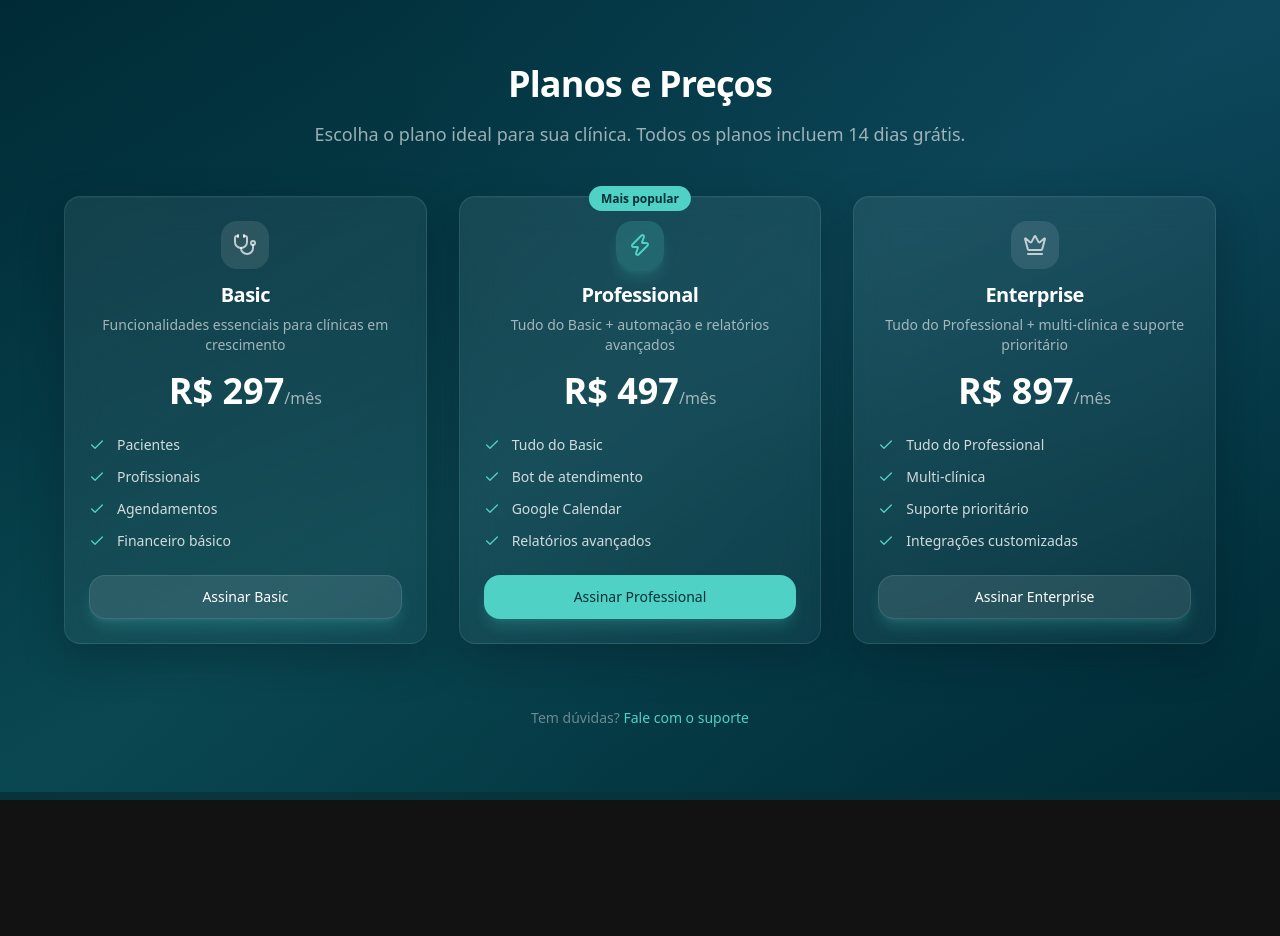
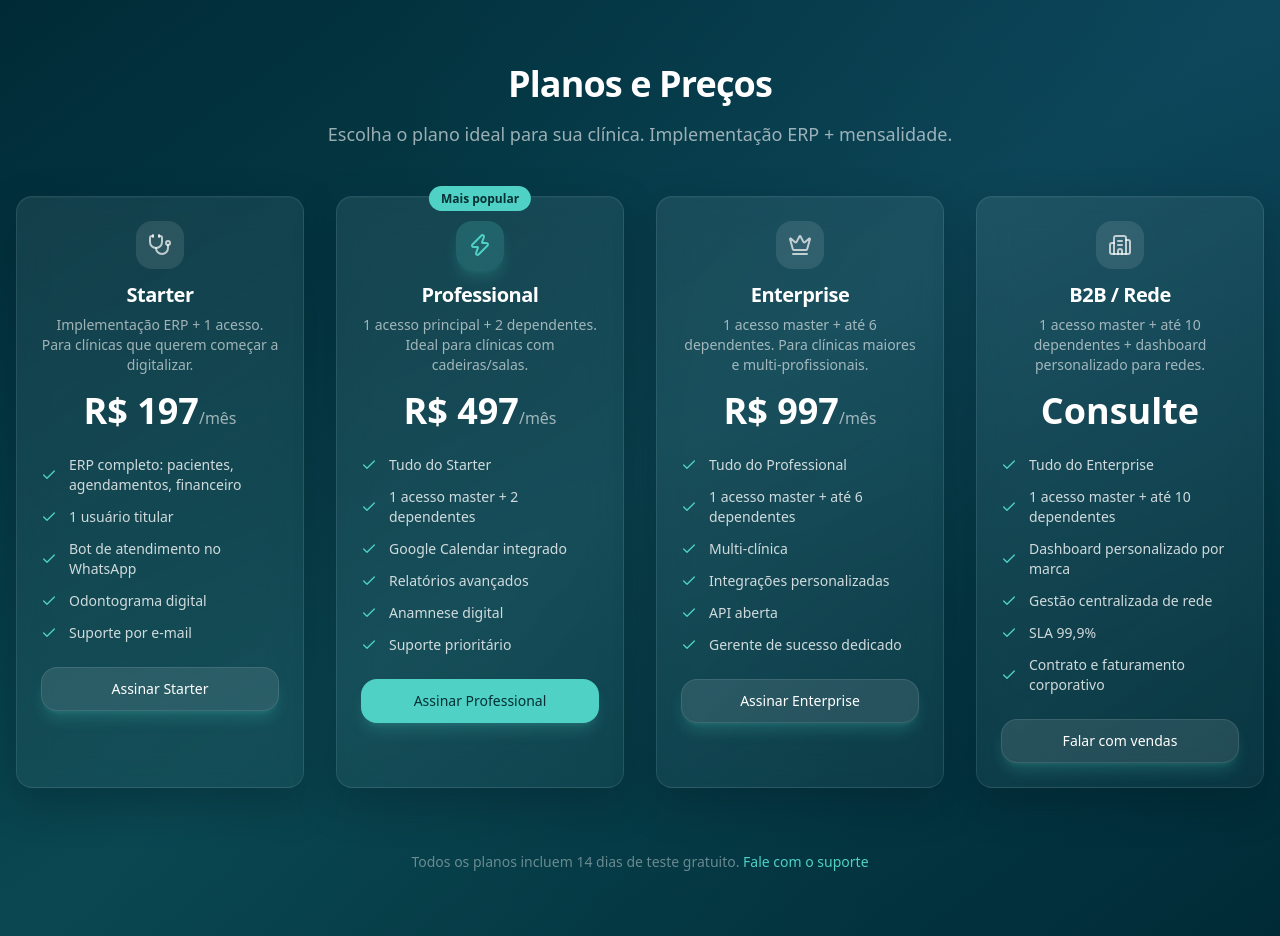
Before and after one commit to Godoindustry/DentalOS, a Next.js app: page /precos in a window 1280 px wide. Before the commit the page ends 800 px from the top, so only its background shows below. Built offline with nearby package versions, Linux system fonts and the light colour scheme.

Commit message:
feat: update pricing plans to 4 tiers with B2B option

```diff
--- a/src/app/precos/page.tsx
+++ b/src/app/precos/page.tsx
@@ -8,54 +8,77 @@ import {
   CardHeader,
   CardTitle,
 } from "@/components/ui/card"
-import { Check, Stethoscope, Zap, Crown } from "lucide-react"
+import { Check, Stethoscope, Zap, Crown, Building2 } from "lucide-react"
 import Link from "next/link"
 
 const plans = [
   {
-    name: "Basic",
-    price: "R$ 297",
+    name: "Starter",
+    price: "R$ 197",
     period: "/mês",
-    description: "Funcionalidades essenciais para clínicas em crescimento",
+    description: "Implementação ERP + 1 acesso. Para clínicas que querem começar a digitalizar.",
     icon: Stethoscope,
     features: [
-      "Pacientes",
-      "Profissionais",
-      "Agendamentos",
-      "Financeiro básico",
+      "ERP completo: pacientes, agendamentos, financeiro",
+      "1 usuário titular",
+      "Bot de atendimento no WhatsApp",
+      "Odontograma digital",
+      "Suporte por e-mail",
     ],
     highlighted: false,
-    cta: "Assinar Basic",
+    cta: "Assinar Starter",
   },
   {
     name: "Professional",
     price: "R$ 497",
     period: "/mês",
-    description: "Tudo do Basic + automação e relatórios avançados",
+    description: "1 acesso principal + 2 dependentes. Ideal para clínicas com cadeiras/salas.",
     icon: Zap,
     features: [
-      "Tudo do Basic",
-      "Bot de atendimento",
-      "Google Calendar",
+      "Tudo do Starter",
+      "1 acesso master + 2 dependentes",
+      "Google Calendar integrado",
       "Relatórios avançados",
+      "Anamnese digital",
+      "Suporte prioritário",
     ],
     highlighted: true,
     cta: "Assinar Professional",
   },
   {
     name: "Enterprise",
-    price: "R$ 897",
+    price: "R$ 997",
     period: "/mês",
-    description: "Tudo do Professional + multi-clínica e suporte prioritário",
+    description: "1 acesso master + até 6 dependentes. Para clínicas maiores e multi-profissionais.",
     icon: Crown,
     features: [
       "Tudo do Professional",
+      "1 acesso master + até 6 dependentes",
       "Multi-clínica",
-      "Suporte prioritário",
-      "Integrações customizadas",
+      "Integrações personalizadas",
+      "API aberta",
+      "Gerente de sucesso dedicado",
     ],
     highlighted: false,
     cta: "Assinar Enterprise",
+  },
+  {
+    name: "B2B / Rede",
+    price: "Consulte",
+    period: "",
+    description: "1 acesso master + até 10 dependentes + dashboard personalizado para redes.",
+    icon: Building2,
+    features: [
+      "Tudo do Enterprise",
+      "1 acesso master + até 10 dependentes",
+      "Dashboard personalizado por marca",
+      "Gestão centralizada de rede",
+      "SLA 99,9%",
+      "Contrato e faturamento corporativo",
+    ],
+    highlighted: false,
+    cta: "Falar com vendas",
+    customLink: true,
   },
 ]
 
@@ -67,17 +90,17 @@ export default function PrecosPage() {
         <div className="absolute inset-0 bg-[radial-gradient(ellipse_at_top_right,rgba(59,130,246,0.08),transparent_50%)]" />
         <div className="absolute inset-0 bg-[radial-gradient(ellipse_at_bottom_left,rgba(16,185,129,0.05),transparent_50%)]" />
 
-        <div className="relative mx-auto max-w-6xl">
+        <div className="relative mx-auto max-w-7xl">
           <div className="text-center mb-12">
             <h1 className="text-4xl font-bold tracking-tight text-white mb-4">
               Planos e Preços
             </h1>
             <p className="text-lg text-white/60 max-w-2xl mx-auto">
-              Escolha o plano ideal para sua clínica. Todos os planos incluem 14 dias grátis.
+              Escolha o plano ideal para sua clínica. Implementação ERP + mensalidade.
             </p>
           </div>
 
-          <div className="grid gap-8 md:grid-cols-3">
+          <div className="grid gap-8 md:grid-cols-2 lg:grid-cols-4">
             {plans.map((plan) => {
               const Icon = plan.icon
               return (
@@ -136,6 +159,20 @@ export default function PrecosPage() {
                     </ul>
                   </CardContent>
                   <CardFooter>
+                    {plan.customLink ? (
+                      <Button
+                        className={`w-full h-11 ${
+                          plan.highlighted
+                            ? "bg-primary text-[#042f34] hover:bg-primary/90"
+                            : "bg-white/10 text-white hover:bg-white/15 border border-white/10"
+                        }`}
+                        asChild
+                      >
+                        <Link href="mailto:contato@godoindustry.com?subject=Interesse%20no%20plano%20B2B%20DentalOS">
+                          {plan.cta}
+                        </Link>
+                      </Button>
+                    ) : (
                       <Button
                         className={`w-full h-11 ${
                           plan.highlighted
@@ -146,6 +183,7 @@ export default function PrecosPage() {
                       >
                         <Link href="/ativar">{plan.cta}</Link>
                       </Button>
+                    )}
                   </CardFooter>
                 </Card>
               )
@@ -154,7 +192,7 @@ export default function PrecosPage() {
 
           <div className="mt-16 text-center">
             <p className="text-sm text-white/40">
-              Tem dúvidas?{" "}
+              Todos os planos incluem 14 dias de teste gratuito.{" "}
               <Link href="#" className="text-primary hover:underline">
                 Fale com o suporte
               </Link>
```
Also changed, not shown: 1 other file (tests, documents, lock files or other folders). Lines whose indentation alone changed are shown as unchanged.
